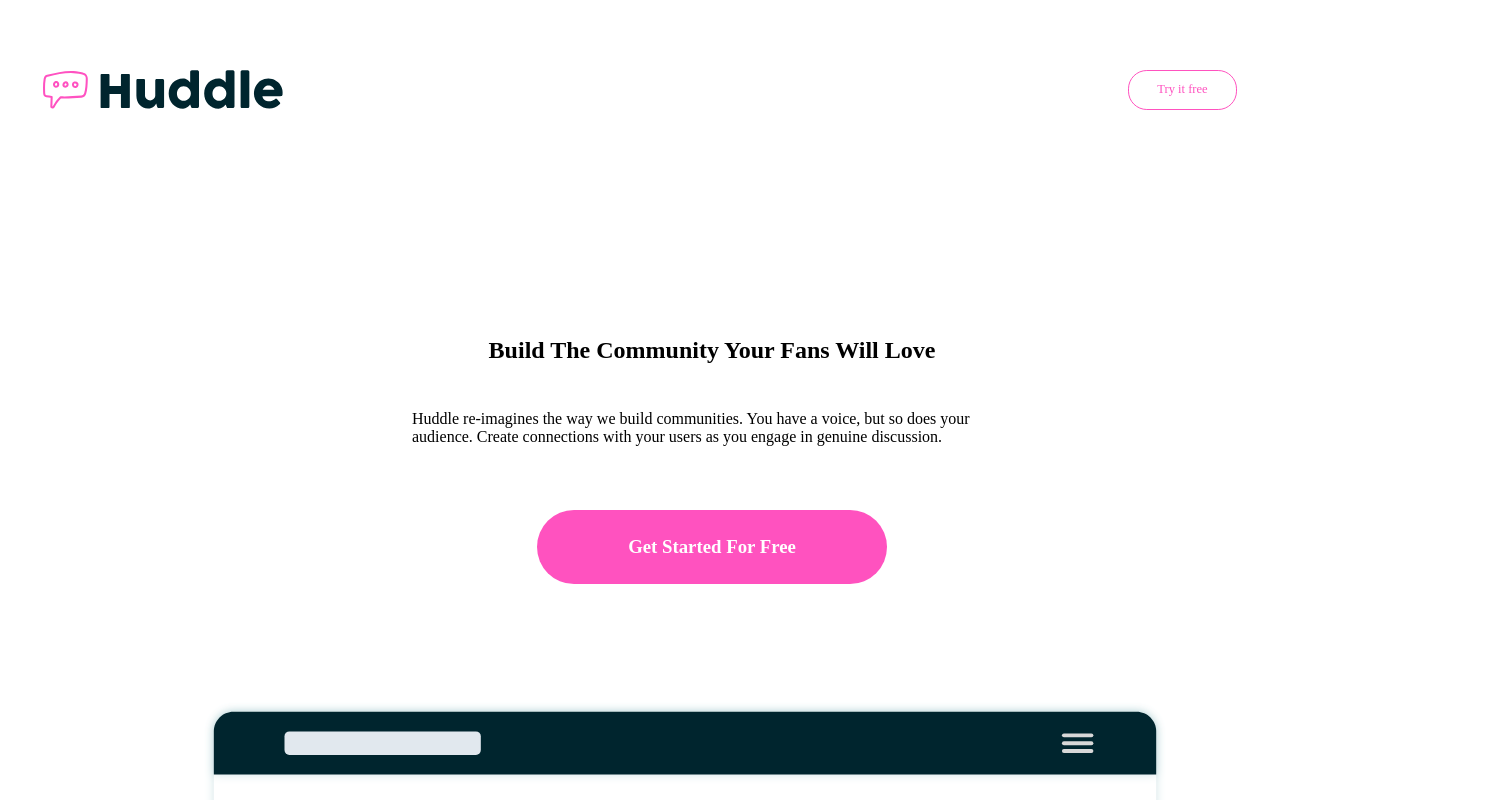
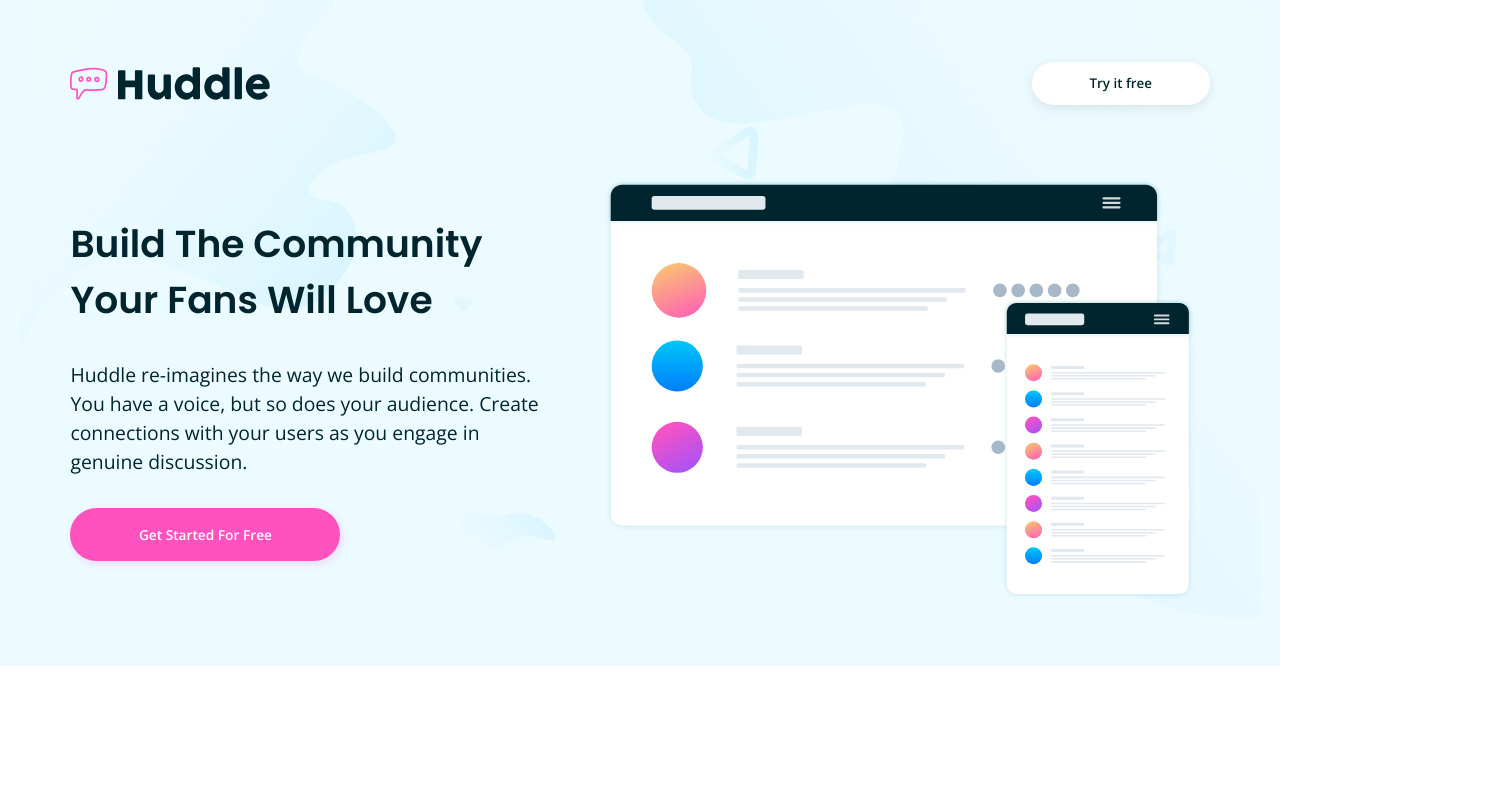
Before and after one commit to spaprocki/huddle-landing-page-blocks, a website: page src/index.html in a window 1280 px wide. Shown: the top 800 px of the page, 1512 px wide, since content can reach past the window. Drawn offline with nearby package versions, Linux system fonts and the light colour scheme; files that its build step writes are made by us from their sources; files whose address does not match are found by name.

Commit message:
Finished header styles

```diff
--- a/src/index.html
+++ b/src/index.html
@@ -13,7 +13,7 @@
     <link rel="preconnect" href="https://fonts.googleapis.com" />
     <link rel="preconnect" href="https://fonts.gstatic.com" crossorigin />
     <link
-      href="https://fonts.googleapis.com/css2?family=Open+Sans:wght@400;600;700&family=Poppins:wght@700&display=swap"
+      href="https://fonts.googleapis.com/css2?family=Open+Sans:wght@400;600;700&family=Poppins:wght@600;700&display=swap"
       rel="stylesheet"
     />
 
@@ -38,22 +38,26 @@
 
     <main class="main">
       <section class="hero">
+        <div class="hero__inner">
           <div class="hero__textbox textbox--hero">
             <h1 class="heading heading--hero">
               Build The Community Your Fans Will Love
             </h1>
             <p class="paragraph paragraph--hero">
               Huddle re-imagines the way we build communities. You have a voice,
-            but so does your audience. Create connections with your users as you
-            engage in genuine discussion.
+              but so does your audience. Create connections with your users as
+              you engage in genuine discussion.
             </p>
+            <button class="hero__btn btn btn--primary">
+              Get Started For Free
+            </button>
           </div>
-        <button class="hero__btn btn btn--primary">Get Started For Free</button>
           <img
             src="./assets/illustration-mockups.svg"
             alt="Desktop and mobile screen mockups"
             class="hero__image image--hero"
           />
+        </div>
       </section>
 
       <section class="stories">
--- a/src/sass/abstracts/_variables.scss
+++ b/src/sass/abstracts/_variables.scss
@@ -4,17 +4,18 @@ $color-pink: hsl(322, 100%, 66%);
 $color-light-pink: hsl(321, 100%, 78%);
 $color-light-red: hsl(0, 100%, 63%);
 $color-very-dark-cyan: hsl(192, 100%, 9%);
+$color-very-pale-cyan: hsl(193, 100%, 96%);
 $color-grey: hsla(208, 12%, 55%, 1);
 $color-very-pale-blue: hsl(207, 100%, 98%);
 $color-white: #fff;
 
-
 // GRADIENT
-$color-gradient: linear-gradient(135deg, #A060FF 0%, #CB30E3 49.21%, #FFA84E 100%);
+$color-gradient: linear-gradient(135deg, #a060ff 0%, #cb30e3 49.21%, #ffa84e 100%);
 
 // FONT
 $default-font-size: 1rem;
-$default-font-stack: 'Open Sans', sans-serif;
-$default-font-stack-heading: 'Poppins', sans-serif;
+$default-font-stack: "Open Sans", sans-serif;
+$default-font-stack-heading: "Poppins", sans-serif;
 $default-font-weight: 400;
-$default-font-weight-heading: 700;
+$default-font-weight-heading: 600;
+$default-font-weight-btn: 600;
--- a/src/sass/base/_base.scss
+++ b/src/sass/base/_base.scss
@@ -1,3 +1,5 @@
+@use "../abstracts" as *;
+
 body {
     box-sizing: border-box;
     @include flex-column-align-center;
--- /dev/null
+++ b/src/sass/base/_index.scss
@@ -0,0 +1,4 @@
+@forward "base";
+@forward "reset";
+@forward "typography";
+@forward "utilities";
--- a/src/sass/base/_typography.scss
+++ b/src/sass/base/_typography.scss
@@ -1,3 +1,5 @@
+@use "../abstracts" as *;
+
   body {
      font-family: $default-font-stack;
      font-weight: $default-font-weight;
@@ -11,16 +13,8 @@
     font-family: $default-font-stack-heading;
 
     &--hero {
-      font-size: scaleSize(32px, 48px);
-      line-height: scaleSize(36px, 72px);
-    }
-
-    &--stats {
-      font-family: $default-font-stack;
-      font-size: scaleSize(14px, 24px);
-      font-weight: $default-font-weight;
-      line-height: scaleSize(20px, 36px);
-      color: $color-grey;
+      font-size: scaleSize(24px, 40px);
+      line-height: scaleSize(36px, 60px);
     }
 
     &--stories {
@@ -32,33 +26,17 @@
       font-size: scaleSize(24px, 40px);
       line-height: scaleSize(36px, 60px);
     }
-
-    &--form {
-      text-transform: uppercase;
-      font-family: $default-font-stack;
-      font-size: scaleSize(20px, 24px);
-      line-height: scaleSize(30px, 36px);
-      color: $color-white;
-    }
   }
 
   .paragraph {
     &--hero {
-      font-size: scaleSize(14px, 20px);
-      line-height: scaleSize(21px, 30px);
-    }
-
-    &--stats {
-      font-weight: $default-font-weight-heading;
-      font-size: scaleSize(60px, 96px);
-      line-height: scaleSize(92px, 144px);
-      color: $color-very-dark-cyan;
-      text-align: left;
+      font-size: scaleSize(16px, 20px);
+      line-height: scaleSize(24px, 30px);
     }
 
     &--stories {
       font-size: scaleSize(14px, 16px);
-      line-height: scaleSize(21px, 24px);
+      line-height: scaleSize(18px, 27px);
     }
 
     &--footer {
--- a/src/sass/components/_button.scss
+++ b/src/sass/components/_button.scss
@@ -1,5 +1,4 @@
 @use "../abstracts" as *;
-
 
 .btn {
   &,
@@ -9,60 +8,61 @@
     display: inline-block;
     transition: transform 0.2s;
     font-family: inherit;
-    font-weight: $default-font-weight-heading;
+    font-weight: $default-font-weight-btn;
     cursor: pointer;
+    border: none;
   }
 
   &:active {
     transform: scale(1.02);
   }
 
-  &:focus,:focus-visible {
+  &:focus,
+  :focus-visible {
     outline-width: 3px;
-    outline-style:  dashed;
-    outline-offset: 5px;}
+    outline-style: dashed;
+    outline-offset: 5px;
+  }
 
   &:focus:not(:focus-visible) {
     outline: none;
   }
 
-
   &--primary {
     background-color: $color-pink;
-    font-size: scaleSize(12px, 20px);
-    line-height: scaleSize(18px, 30px);
+    font-size: scaleSize(12px, 14px);
+    line-height: scaleSize(16px, 20px);
     color: $color-white;
-    padding: scaleSize(11px, 25px) scaleSize(40px, 100px);
-    border: none;
-    border-radius: scaleSize(20px, 40px);
+    padding: scaleSize(12px, 18px) scaleSize(60px, 70px);
+    border-radius: scaleSize(20px, 28px);
+    box-shadow: 2px 3px 6px 1px rgba(255, 82, 193, 0.166185);
 
     &:hover {
       background: $color-light-pink;
     }
 
-    &:focus,:focus-visible {
+    &:focus,
+    :focus-visible {
       outline-color: $color-pink;
     }
   }
 
   &--secondary {
-    background: transparent;
-    color: $color-pink;
-    font-weight: $default-font-weight;
-    font-size: scaleSize(10px, 13px);
-    line-height: scaleSize(15px, 22px);
-    padding: scaleSize(5px, 9px) scaleSize(18px, 30px);
-    border: 1px solid $color-pink;
-    border-radius: scaleSize(12px, 20px);
-
+    background: $color-white;
+    color: $color-very-dark-cyan;
+    font-size: scaleSize(10px, 14px);
+    line-height: scaleSize(14px, 19px);
+    padding: scaleSize(5px, 14px) scaleSize(22px, 64px);
+    border-radius: scaleSize(12px, 24px);
+    box-shadow: 0px 3px 11px rgba(0, 0, 0, 0.0954201);
 
     &:hover {
-      border-color: $color-light-pink;
-      color: $color-light-pink;
+      color: $color-grey;
     }
 
-    &:focus,:focus-visible {
-      outline-color: $color-light-pink;
+    &:focus,
+    :focus-visible {
+      outline-color: currentColor;
     }
   }
 
--- a/src/sass/components/_image.scss
+++ b/src/sass/components/_image.scss
@@ -2,7 +2,11 @@
 
 .image {
     &--hero {
-            width: min(100%, 1016px)
+        width: min(100%, 680px);
+
+        @include respond(medium-screen) {
+            width: scaleSize(296px, 680px, 768px, 1440px);
+        }
     }
 
     &--story-1 {
--- a/src/sass/components/_logo.scss
+++ b/src/sass/components/_logo.scss
@@ -1,12 +1,12 @@
 @use "../abstracts" as *;
 
 .logo {
-    width: scaleSize(96px, 240px, 375px, 768px);
+    width: scaleSize(104px, 200px, 375px, 768px);
 
     &--footer {
-            width: auto;
-            height: 100%;
-            margin-right: auto;
-            margin-left: -10px;
+        width: auto;
+        height: 100%;
+        margin-right: auto;
+        margin-left: -10px;
     }
 }
--- a/src/sass/components/_textbox.scss
+++ b/src/sass/components/_textbox.scss
@@ -4,11 +4,17 @@
     @include flex-column-align-center;
 
     &--hero {
+        width: min(100%, 400px);
         @include flex-column-align-center;
 
+        @include respond(medium-screen) {
+            width: scaleSize(304px, 536px, 768px, 1440px);
+            align-items: flex-start;
+            text-align: left;
+        }
+
         & .paragraph {
-            margin-top: scaleSize(24px, 26px);
-            max-width: 37.5rem;
+            margin-top: scaleSize(24px, 32px);
         }
     }
 
@@ -24,7 +30,7 @@
         margin-top: 40px;
 
         @include respond(medium-screen) {
-        margin-top: 0px;
+            margin-top: 0px;
 
             align-items: flex-start;
             text-align: left;
--- a/src/sass/layout/_header.scss
+++ b/src/sass/layout/_header.scss
@@ -1,14 +1,16 @@
 @use "../abstracts" as *;
 
 .header {
+  position: absolute;
   @include flex-column-align-center;
   width: 100%;
   text-align: center;
 
   &__inner {
-      width: min(100% - scaleSize(1rem, 5rem), 80rem);
+    width: min(100% - 2 * scaleSize(1rem, 5rem), 80rem);
     margin-top: scaleSize(27px, 68px);
     display: flex;
+
     align-items: center;
     justify-content: space-between;
   }
--- a/src/sass/main.scss
+++ b/src/sass/main.scss
@@ -1,3 +1,4 @@
+@use "base/index";
 @use "components/attribution";
 @use "components/button";
 @use "components/form";
--- a/src/sass/pages/_home.scss
+++ b/src/sass/pages/_home.scss
@@ -3,8 +3,6 @@
 .main {
     width: 100%;
     // background-color: black;
-    z-index: 1;
-
 
     & > * {
         width: 100%;
@@ -13,22 +11,44 @@
 }
 
 .hero {
-        padding: 0 scaleSize(36px, 72px, 375px, 768px);
+    background-image: url("../assets/bg-hero-mobile.svg");
+    background-color: $color-very-pale-cyan;
+    background-repeat: no-repeat;
+    background-size: auto 93%;
+    background-position: top center;
+
+    @include respond(medium-screen) {
+        background-image: url("../assets/bg-hero-desktop.svg");
+    }
+
+    &__inner {
+        @include flex-column-align-center;
+        margin-top: scaleSize(131px, 187px);
+        width: min(100% - 2 * scaleSize(35px, 80px), 1270px);
+
+        @include respond(medium-screen) {
+            width: min(100% - 2 * scaleSize(1rem, 5rem), 80rem);
+            flex-direction: row;
+            // justify-content: center;
+        }
+    }
 
     &__textbox {
-            margin-top: scaleSize(112px, 225px);
     }
 
     &__btn {
-            margin-top: 3rem;
+        margin-top: 32px;
+        margin-bottom: scaleSize(37px, 72px);
     }
 
     &__image {
-            margin-top: scaleSize(104px, 120px);
+        margin-top: 56px;
+        margin-bottom: scaleSize(37px, 72px);
+
+        @include respond(medium-screen) {
+            margin-top: 0;
+            margin-left: 54px;
         }
-
-        &__stats {
-            margin-top: 120px;
     }
 }
 
```
Lines whose indentation alone changed are shown as unchanged.
